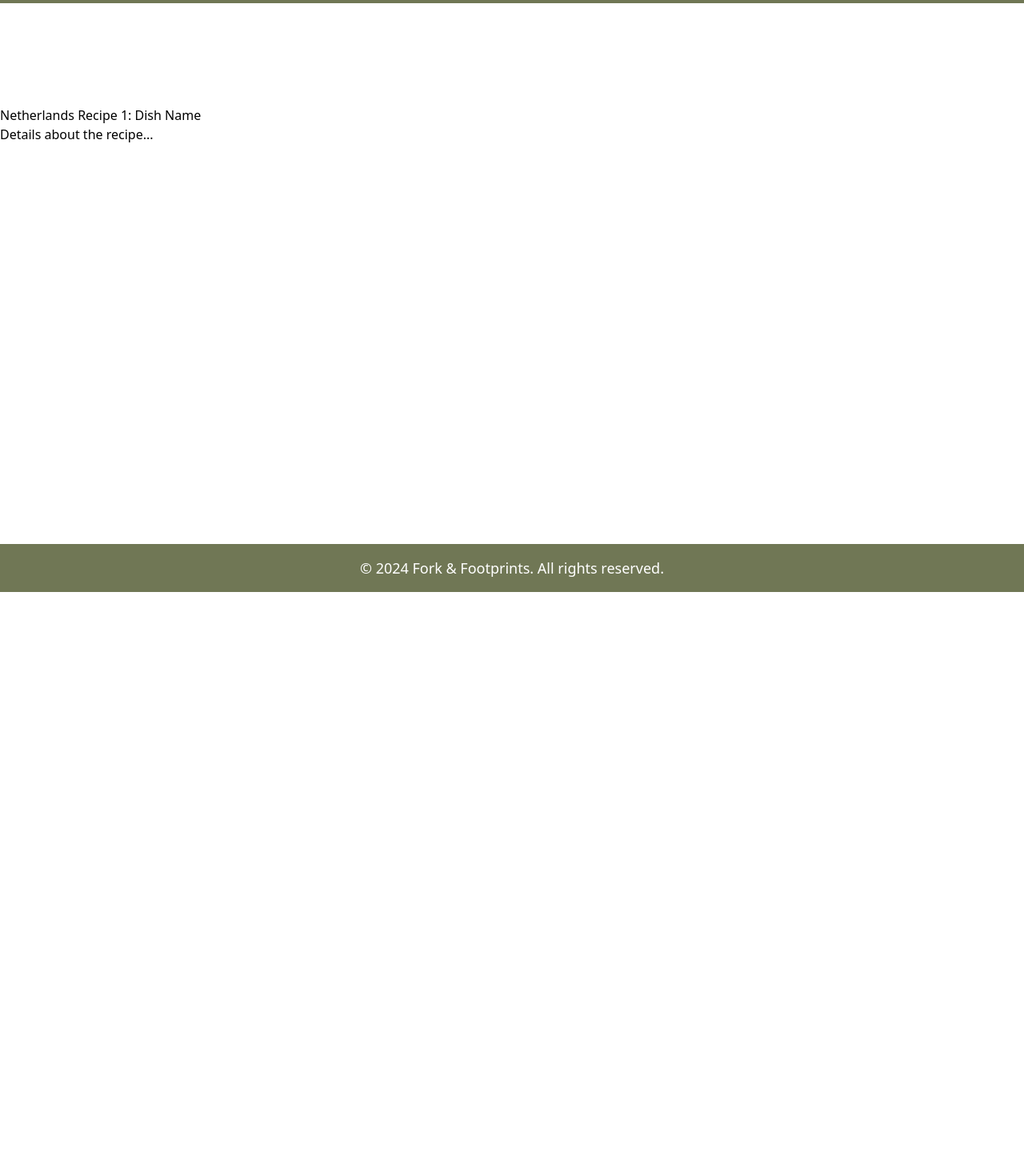
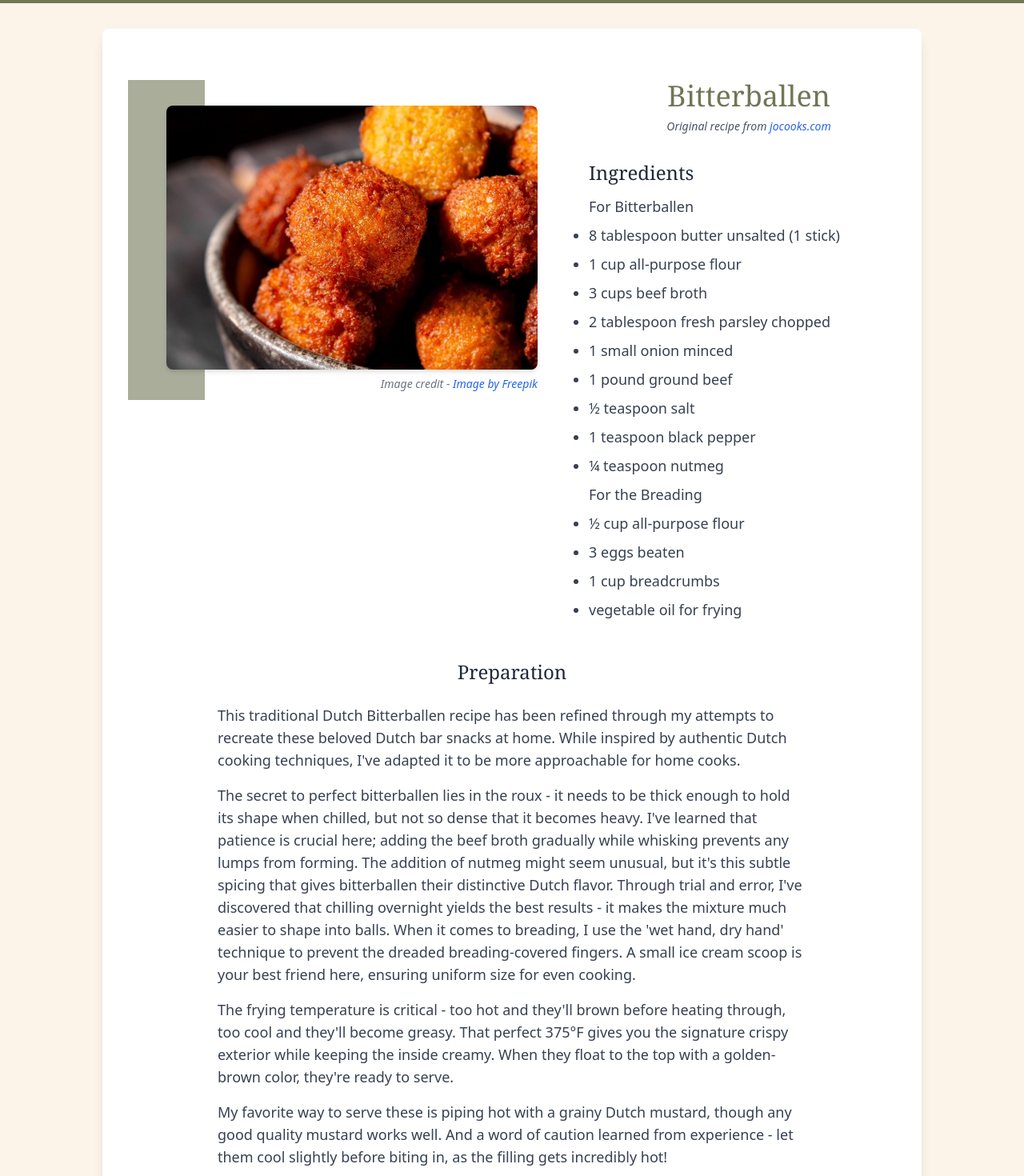
Before and after one commit to Tthompson8416/fork-and-footprints, a React (Vite) app: page /fork-and-footprints/fork-and-footprints/recipes/netherlands/recipe1 in a window 1280 px wide. Shown: the part 60-1530 px from the top of the page at 80% size. Before the commit the page ends 800 px from the top, so only its background shows below. Built offline with nearby package versions, Linux system fonts and the light colour scheme.

Commit message:
Recipe25 added

```diff
--- a/src/pages/Recipe25.jsx
+++ b/src/pages/Recipe25.jsx
@@ -1,10 +1,120 @@
-import React from 'react';
+import { b } from "framer-motion/client";
+import bitterBallen from "../assets/images/netherlands-images/bitterballen.jpg";
 
 const Recipe25 = () => {
   return (
-    <div>
-      <h1 className='mt-48'>Netherlands Recipe 1: Dish Name</h1>
-      <p>Details about the recipe...</p>
+    <div className="flex justify-center bg-custom-cream px-8 py-12 md:py-16">
+      <div className="relative w-full max-w-[95%] sm:max-w-4xl lg:max-w-5xl bg-white rounded-lg shadow-lg p-8 md:py-16 top-8">
+        {/* Two-column grid for image and ingredients */}
+        <div className="grid grid-cols-1 sm:grid-cols-2 gap-8 mb-12">
+          {/* Left column - Image section */}
+          <div className="relative flex justify-center sm:block">
+            <div className="absolute left-0 hidden w-24 h-[400px] bg-custom-accent/60 sm:block z-0" />
+            <div className="relative w-[80%] sm:w-full sm:ml-12">
+              <img
+                src={bitterBallen}
+                alt="Bitterballen"
+                className="w-full h-[200px] sm:h-[330px] object-cover rounded-lg shadow-md mt-8 z-10"
+              />
+              <p className="relative mt-2 text-xs text-center text-gray-500 sm:text-sm 2xl:text-lg sm:text-right italic">
+                Image credit -{" "}
+                <a
+                  href="https://www.freepik.com/free-photo/delicious-high-protein-meal-composition_18003154.htm#fromView=search&page=1&position=4&uuid=3a84637d-c4b6-4658-a32a-2e4a75afeef9&new_detail=true"
+                  target="_blank"
+                  rel="noopener noreferrer"
+                  className="text-blue-600 hover:text-blue-800"
+                >
+                  Image by Freepik{" "}
+                </a>
+              </p>
+            </div>
+          </div>
+
+          {/* Right column - Title and Ingredients */}
+          <div className="relative z-10 space-y-8">
+            <div className="text-center sm:text-left">
+              <h1 className="mb-2 text-2xl text-center font-serif text-custom-accent sm:text-2xl lg:text-4xl 2xl:text-5xl sm:ml-12 lg:ml-24 2xl:ml-20">
+                Bitterballen{" "}
+              </h1>
+              <p className="text-sm text-center italic text-gray-600 sm:text-md sm:ml-12 lg:ml-24 2xl:text-lg">
+                Original recipe from{" "}
+                <a
+                  href="https://www.jocooks.com/recipes/dutch-meatballs-bitterballen/"
+                  target="_blank"
+                  rel="noopener noreferrer"
+                  className="text-blue-600 hover:text-blue-800"
+                >
+                  jocooks.com
+                </a>
+              </p>
+            </div>
+
+            <div>
+              <h2 className="pl-20 mb-3 text-xl font-serif text-gray-800 sm:text-2xl 2xl:text-4xl 2xl:mb-4">
+                Ingredients
+              </h2>
+              <ul className="pl-20 list-disc space-y-2 text-sm text-gray-700 sm:text-base lg:text-lg 2xl:text-2xl z-10">
+                <p>For Bitterballen</p>
+                <li>8 tablespoon butter unsalted (1 stick)</li>
+                <li>1 cup all-purpose flour</li>
+                <li>3 cups beef broth</li>
+                <li>2 tablespoon fresh parsley chopped</li>
+                <li>1 small onion minced</li>
+                <li>1 pound ground beef</li>
+                <li>½ teaspoon salt</li>
+                <li>1 teaspoon black pepper</li>
+                <li>¼ teaspoon nutmeg</li>
+                <p>For the Breading</p>
+                <li>½ cup all-purpose flour</li>
+                <li>3 eggs beaten</li>
+                <li>1 cup breadcrumbs</li>
+                <li>vegetable oil for frying</li>
+              </ul>
+            </div>
+          </div>
+        </div>
+
+        <div className="max-w-3xl px-4 mx-auto">
+          <h2 className="mb-6 text-xl font-serif text-center text-gray-800 sm:text-2xl 2xl:text-4xl">
+            Preparation
+          </h2>
+          <div className="space-y-4 text-sm text-gray-700 sm:text-base lg:text-lg 2xl:text-2xl">
+            <p>
+              This traditional Dutch Bitterballen recipe has been refined
+              through my attempts to recreate these beloved Dutch bar snacks at
+              home. While inspired by authentic Dutch cooking techniques, I've
+              adapted it to be more approachable for home cooks.
+            </p>
+            <p>
+              The secret to perfect bitterballen lies in the roux - it needs to
+              be thick enough to hold its shape when chilled, but not so dense
+              that it becomes heavy. I've learned that patience is crucial here;
+              adding the beef broth gradually while whisking prevents any lumps
+              from forming. The addition of nutmeg might seem unusual, but it's
+              this subtle spicing that gives bitterballen their distinctive
+              Dutch flavor. Through trial and error, I've discovered that
+              chilling overnight yields the best results - it makes the mixture
+              much easier to shape into balls. When it comes to breading, I use
+              the 'wet hand, dry hand' technique to prevent the dreaded
+              breading-covered fingers. A small ice cream scoop is your best
+              friend here, ensuring uniform size for even cooking.
+            </p>
+            <p>
+              The frying temperature is critical - too hot and they'll brown
+              before heating through, too cool and they'll become greasy. That
+              perfect 375°F gives you the signature crispy exterior while
+              keeping the inside creamy. When they float to the top with a
+              golden-brown color, they're ready to serve.
+            </p>
+            <p>
+              My favorite way to serve these is piping hot with a grainy Dutch
+              mustard, though any good quality mustard works well. And a word of
+              caution learned from experience - let them cool slightly before
+              biting in, as the filling gets incredibly hot!
+            </p>
+          </div>
+        </div>
+      </div>
     </div>
   );
 };
```
